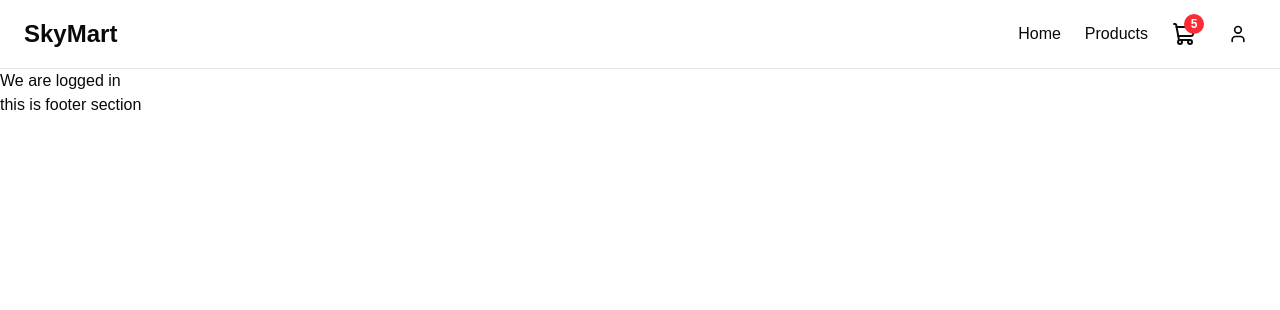
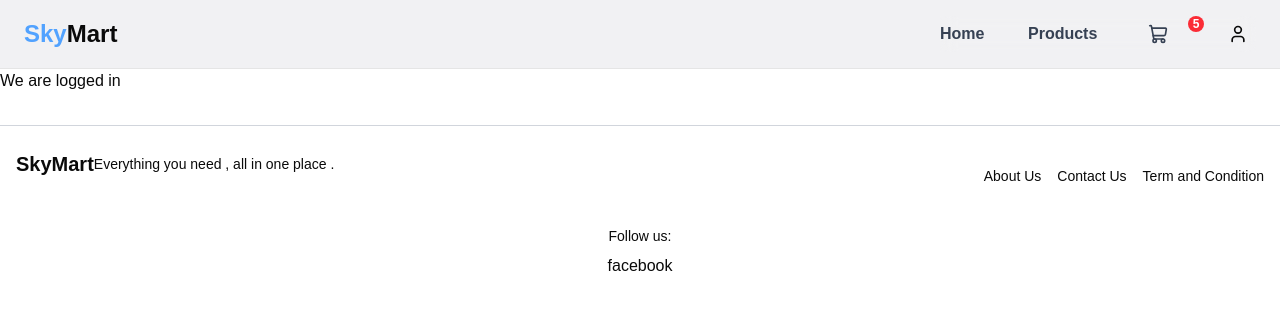
Before and after one commit to AkashMondal27/SkyMart-Ecommerce, a React app in the folder frontend/: page /login in a window 1280 px wide. Shown: the top 310 px of the page. Built offline with nearby package versions, Linux system fonts and the light colour scheme; the HTML template or start-up script is replaced by a standard one.

Commit message:
complete the  navbar section and starting the foote section

```diff
--- a/frontend/src/components/Footer.jsx
+++ b/frontend/src/components/Footer.jsx
@@ -1,11 +1,48 @@
 import React from 'react'
+import { Link } from "react-router-dom";
 
 const Footer = () => {
-  return (
-    <div>
-      <h1>this is footer section </h1>
-    </div>
-  )
+    return (
+
+        <footer className='w-full mt-8'>
+            <hr className='border-gray-300 dark:border-gray-700' />
+            <div className='container mx-auto px-4 py-6'>
+                <div className=' flex flex-col md:flex-row justify-between items-center'>
+                    <div className='mb-6 flex flex-col md:flex-row justify-between items-center'>
+                        <h1 className=' text-xl font-bold'>SkyMart</h1>
+                        <p className=' text-sm '>Everything you need , all in one place .</p>
+                    </div>
+
+                    <div className=' flex flex-wrap justify-center md:justify-end gap-4'>
+                        <Link to="#" className="text-sm hover:underline">
+                            About Us
+                        </Link>
+
+                        <Link to="#" className="text-sm hover:underline">
+                            Contact Us
+                        </Link>
+
+                        <Link to="#" className="text-sm hover:underline">
+                            Term and Condition
+                        </Link>
+                    </div>
+                </div>
+
+                {/* ADD social Links */}
+                <div className='mt-6 text-center'>
+                    <p className='text-sm'>Follow us: </p>
+                    <div className='flex justify-center gap-4 mt-2'>
+                        <a href='#' className=' hover:opacity-75'>
+                            facebook
+                        </a>
+
+                    </div>
+                </div>
+
+            </div>
+        </footer>
+
+    )
 }
 
 export default Footer
--- a/frontend/src/components/Navbar.jsx
+++ b/frontend/src/components/Navbar.jsx
@@ -1,11 +1,12 @@
-import { LogIn, ShoppingCart, User } from 'lucide-react';
+import { Home as HomeIcon, ShoppingBag, LogIn, ShoppingCart, User } from 'lucide-react';
 import React from 'react'
-import { useNavigate } from 'react-router-dom'
+import { useLocation, useNavigate } from 'react-router-dom'
 import { DropdownMenu, DropdownMenuContent, DropdownMenuItem, DropdownMenuGroup, DropdownMenuLabel, DropdownMenuSeparator, DropdownMenuTrigger } from './ui/dropdown-menu';
 
 const Navbar = () => {
 
     const navigate = useNavigate();
+    const location = useLocation();
 
     const logoutHandler = () => {
         alert("Logged Out")
@@ -14,32 +15,88 @@ const Navbar = () => {
     const isAuth = true;
 
     return (
-        <div className='z-50 sticky top-0 bg-background/50 border-b backdrop:blur'>
-            <div className=' container mx-auto px-6 py-4 flex flex-col sm:flex-row items-center justify-between'>
-                <h1 className=' text-2xl font-bold'> SkyMart</h1>
-                <ul className=' flex justify-center items-center space-x-6 '>
-                    <li className=' cursor-pointer' onClick={() => navigate("/")}>
-                        Home
+        <div className='z-50 sticky top-0 bg-zinc-200/50   border-b backdrop:blur '>
+            {/* <div className='container mx-auto px-6 py-4 flex flex-col sm:flex-row items-center justify-between'> */}
+            <div className="container mx-auto px-6 py-4 flex items-center justify-between">
+
+                {/*  SkyMart Logo */}
+                <h1 className=' text-2xl font-bold '> <span className='text-blue-400'>Sky</span>Mart</h1>
+
+                {/* <ul className=' flex justify-center items-center space-x-6 '> */}
+                <ul
+                    className="
+                fixed bottom-0 left-0 right-0
+                md:static
+                flex justify-around md:justify-center
+                items-center
+                space-x-0 md:space-x-6
+                backdrop-blur
+                border-t md:border-0
+                 bg-zinc-200/50 md:bg-transparent
+                py-3 md:py-0
+                z-50
+                "
+                >
+
+                    {/* Home */}
+                    <li onClick={() => navigate("/")}
+                        className={` w-auto md:w-16 cursor-pointer flex items-center gap-1 transition-colors duration-200
+                            ${location.pathname === "/"
+                                ? "text-orange-500 font-bold"
+                                : "text-gray-700 hover:text-orange-500 font-semibold"
+                            }
+                             `}
+
+                    >
+                        {/* Mobile */}
+                        <HomeIcon className="w-5 h-5 md:hidden " strokeWidth={location.pathname === "/" ? 3 : 2} />
+
+                        {/* Medium & Large */}
+                        <span className="hidden md:inline">
+                            Home
+                        </span>
                     </li>
 
-                    <li className=' cursor-pointer' onClick={() => navigate("/products")}>
-                        Products
+
+
+                    {/* Products */}
+                    <li
+                        onClick={() => navigate("/products")}
+                        className={`w-auto md:w-24 cursor-pointer flex items-center gap-1 transition-colors duration-200
+                            ${location.pathname === "/products"
+                                ? "text-orange-500 font-bold"
+                                : "text-gray-700 hover:text-orange-500 font-semibold"
+                            }`}
+                    >
+                        <ShoppingBag className="w-5 h-5 md:hidden " strokeWidth={location.pathname === "/products" ? 3 : 2} />
+                        <span className="hidden md:inline">Products</span>
                     </li>
 
-                    <li className=' cursor-pointer relative flex items-center' onClick={() => navigate("/cart")}>
-                        <ShoppingCart className='w-6 h-6' />
-                        <span className=' absolute -top-2 -right-2 bg-red-500 text-white text-xs font-bold
-                        w-5 h-5 flex items-center justify-center rounded-full'>
+
+                    {/* Cart */}
+                    <li
+                        onClick={() => navigate("/cart")}
+                        className={`w-auto md:w-12 cursor-pointer relative flex items-center transition-colors duration-200
+                            ${location.pathname === "/cart"
+                                ? "text-orange-500 font-bold"
+                                : "text-gray-700 hover:text-orange-500 font-semibold"
+                            }`}
+                    >
+                        <ShoppingCart className="w-5 h-5" strokeWidth={location.pathname === "/cart" ? 3 : 2} />
+
+                        <span className="absolute -top-2 -right-2 bg-red-500 text-white text-xs font-bold w-4 h-4 flex items-center justify-center rounded-full">
                             5
                         </span>
                     </li>
 
+
+
                     <li className='cursor-pointer'>
                         <DropdownMenu>
                             <DropdownMenuTrigger
-                                className="inline-flex h-9 w-9 items-center justify-center rounded-md cursor-pointer hover:bg-muted"
+                                className="inline-flex h-9 w-9 items-center justify-center rounded-md cursor-pointer transition-colors duration-200  hover:text-orange-500 hover:bg-orange-50"
                             >
-                                {isAuth ? <User className="h-5 w-5" /> : <LogIn className="h-5 w-5" />}
+                                {isAuth ? <User className="h-5 w-5 cursor-pointer" /> : <LogIn className="h-6 w-6 cursor-pointer" />}
                             </DropdownMenuTrigger>
 
                             <DropdownMenuContent align="end">
@@ -52,16 +109,16 @@ const Navbar = () => {
                                     <DropdownMenuSeparator />
 
                                     {!isAuth ? (
-                                        <DropdownMenuItem onClick={() => navigate("/login")}>
+                                        <DropdownMenuItem className="cursor-pointer" onClick={() => navigate("/login")}>
                                             Login
                                         </DropdownMenuItem>
                                     ) : (
                                         <>
-                                            <DropdownMenuItem onClick={() => navigate("/order")}>
+                                            <DropdownMenuItem className="cursor-pointer" onClick={() => navigate("/order")}>
                                                 Your Order
                                             </DropdownMenuItem>
 
-                                            <DropdownMenuItem onClick={logoutHandler}>
+                                            <DropdownMenuItem className="cursor-pointer" onClick={logoutHandler}>
                                                 Logout
                                             </DropdownMenuItem>
                                         </>
```
